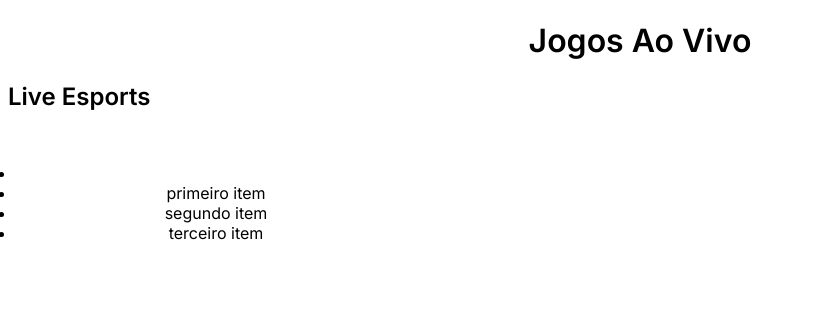
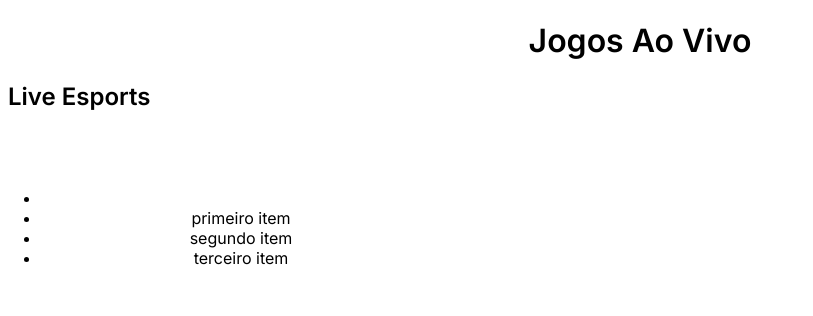
Before and after one commit to RadioactivePlays/pyesports, a Flask app: template website/templates/table.html in a window 1280 px wide. Shown: the top 316 px of the page, without its empty margins (0-813 px from the left). Run offline with Flask 3, Linux system fonts and the light colour scheme; the template is opened without the code that fills it, so the values that code supplies are empty; parts of the project's set-up code (start-up, migrations or seed data) failed here and were passed over.

Commit message:
Testando lista

```diff
--- a/website/static/assets/css/styles.css
+++ b/website/static/assets/css/styles.css
@@ -1,10 +1,3 @@
- /*main .listinha{
-     display: flex;
-     flex-wrap: wrap;
-     gap: 30px;
-     justify-content: center;
- }
-*/
 body {
     font: 400 1rem 'Inter', sans-serif;
  }
@@ -26,7 +19,6 @@
     display: flex;
     flex-direction: column;
     text-align: center;
-     /*gap: 15px;*/
     border-radius: 15px;
     transition: transform 0.3s ease;
  }
@@ -35,3 +27,7 @@
     transform: scale(1.2);
     background-color: #96d9d6;
  }
+
+ main {
+    padding: 25px
+ }
```
Lines whose indentation alone changed are shown as unchanged.
